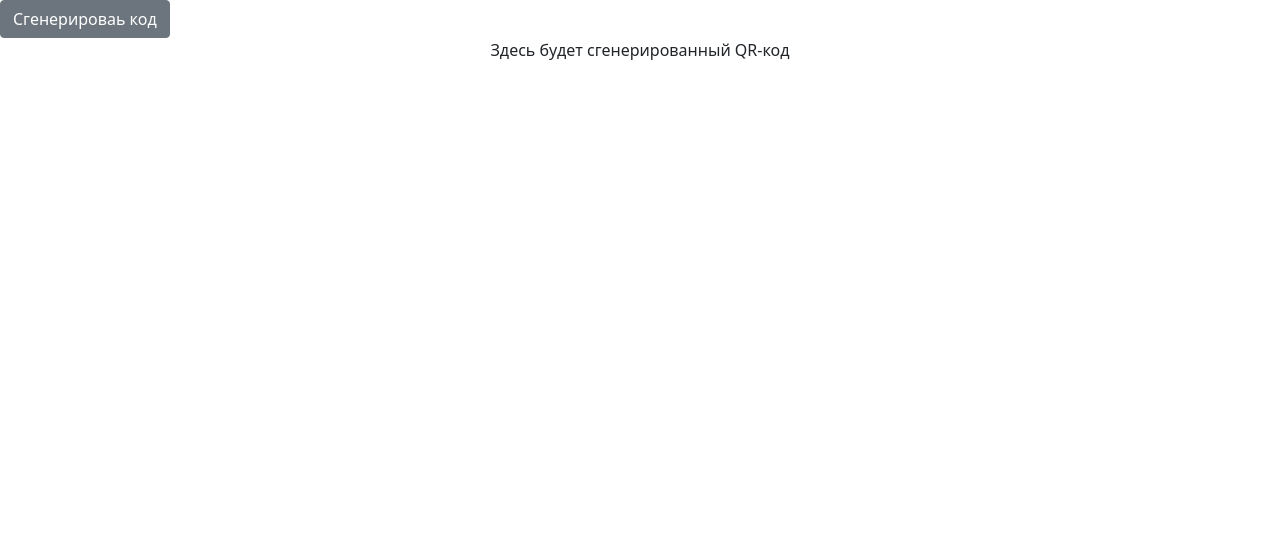
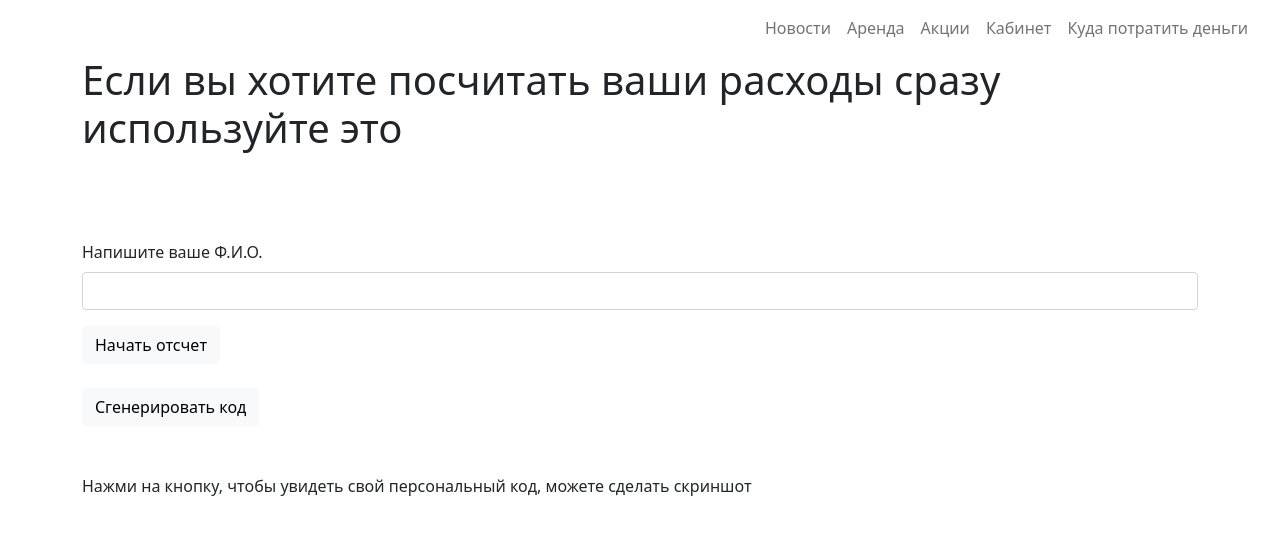
Before and after one commit to chichxh/trilobit, a PHP site: page /myAcc.php in a window 1280 px wide. Shown: the top 535 px of the page. Run offline with PHP 8.4, Linux system fonts and the light colour scheme; some libraries are stand-ins or nearby versions.

Commit message:
Update myAcc.php

```diff
--- a/myAcc.php
+++ b/myAcc.php
@@ -24,18 +24,37 @@ if ($link == false){
 	<style type="text/css"></style>
 </head>
 <body>
-	<button class="btn btn-secondary" id="generateQRCode" name="send">Сгенерироваь код</button>
-
-	 <div id="qrCodeOutput" class="text-center">
-            Здесь будет сгенерированный QR-код
-        </div>
+	<?php include('header.php')?>
+	<div class="container">
+		<h1>Если вы хотите посчитать ваши расходы сразу используйте это</h1>
+	</div>
+	<div class="container mt-5">
+		<form action="myAcc.php" method="POST">
+			<div class="mb-3">
+				<label for="exampleFormControlTextarea1" class="form-label"></label>
+				<input class="form-control" type="hidden" name="code" id="code">
+			</div>
+			<div class="mb-3">
+				<label for="exampleFormControlTextarea1" class="form-label">Напишите ваше Ф.И.О.</label>
+				<input class="form-control" type="text" name="user">
+			</div>
+			<button name="send" class="btn btn-light">Начать отсчет</button>
+		</form>
+		<div class="col-6 mt-4">
+			<button id="generateQRCode" class="btn btn-light">Сгенерировать код</button>
+		</div>
+	</div>
+    <div class="container">
+    	<div class="row d-flex justify-content-center">
+    		<div id="qrCodeOutput" class="mt-5">
+		        <p>Нажми на кнопку, чтобы увидеть свой персональный код, можете сделать скриншот</p>
+		    </div>
+    	</div>
+    </div>
 
 	<script src="http://cosmic.mearie.org/2011/01/qrjs/qr.js"></script>
     <script>
-
         const el = (selector) => document.querySelector(selector);
-
-
 
         el('#generateQRCode').addEventListener('click', function() {
 
@@ -43,21 +62,22 @@ if ($link == false){
 
             var array = new Uint32Array(10);
 			window.crypto.getRandomValues(array);
-            let text = array;
 
             qrCodeOutput.innerHTML = "";
 
-            qrCodeOutput.append(QRCode.generateHTML(text, {}))
+            qrCodeOutput.append(QRCode.generateHTML(array, {}))
+
+            document.getElementById("code").value=array;
         });
-
     </script>
 
+
     <?php
-    	if (isset($_POST['send'])) {
+		if (isset($_POST['send'])) {
+		$query = "INSERT INTO users (code, user) VALUES ('". $_POST['code'] ."', '". $_POST['user'] ."')";
+	    $res = mysqli_query($link, $query);
+	}
+	 ?>
 
-    	$queryDost = "INSERT INTO users (code, user) VALUES ('". $_POST['name'] ."', '". $_POST['decription'] ."')";
-        $resDost = mysqli_query($link, $queryDost);
-    }
-     ?>
 </body>
 </html>
```
